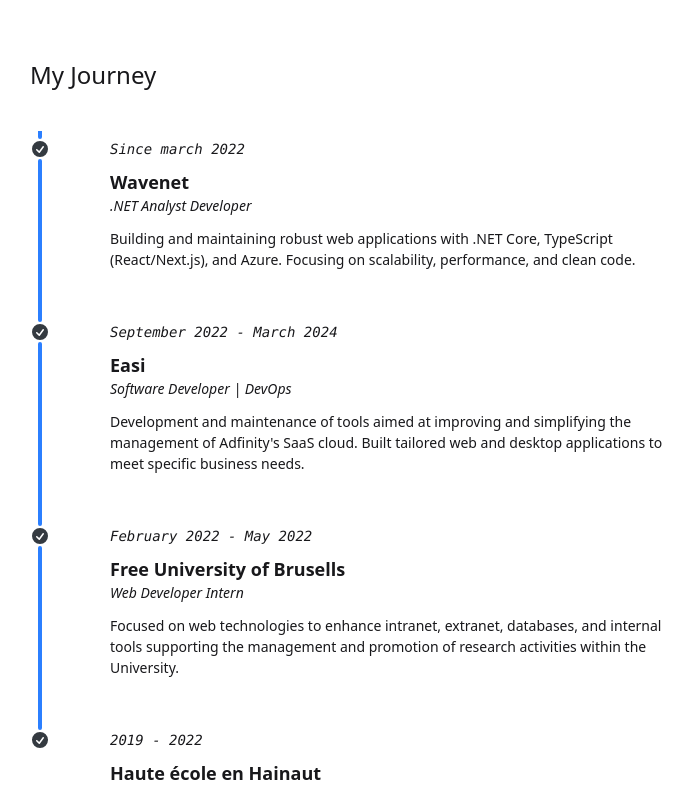
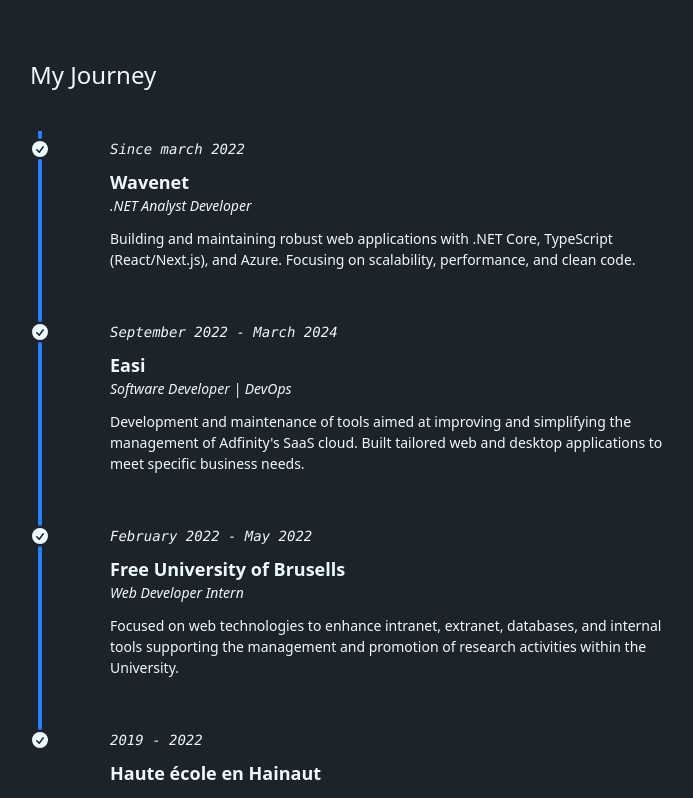
Before and after one commit to h0livier/nuxt-portfolio, a Nuxt app: page / in a window 1280 px wide. Shown: the part 1040-1838 px from the top of the page, without its empty margins (290-983 px from the left). Built offline with nearby package versions, Linux system fonts and the light colour scheme.

Commit message:
reset style to dark

```diff
--- a/assets/app.css
+++ b/assets/app.css
@@ -1,7 +1,7 @@
 @import "tailwindcss";
 
 @plugin "daisyui" {
-    themes: light --default, light --prefersdark;
+    themes: dark --default, dark --prefersdark;
 }
 
 @media print {
--- a/components/timeline.vue
+++ b/components/timeline.vue
@@ -17,7 +17,7 @@
         <li v-for="experience in experiences">
             <hr class="bg-blue-500" />
             <div class="timeline-middle">
-                <svg xmlns="http://www.w3.org/2000/svg" viewBox="0 0 20 20" fill="#343a40" class="h-5 w-5">
+                <svg xmlns="http://www.w3.org/2000/svg" viewBox="0 0 20 20" fill="currentColor" class="h-5 w-5">
                     <path fill-rule="evenodd"
                         d="M10 18a8 8 0 100-16 8 8 0 000 16zm3.857-9.809a.75.75 0 00-1.214-.882l-3.483 4.79-1.88-1.88a.75.75 0 10-1.06 1.061l2.5 2.5a.75.75 0 001.137-.089l4-5.5z"
                         clip-rule="evenodd" />
@@ -40,7 +40,7 @@
         <li v-for="education in educations">
             <hr class="bg-blue-500" />
             <div class="timeline-middle">
-                <svg xmlns="http://www.w3.org/2000/svg" viewBox="0 0 20 20" fill="#343a40" class="h-5 w-5">
+                <svg xmlns="http://www.w3.org/2000/svg" viewBox="0 0 20 20" fill="currentColor" class="h-5 w-5">
                     <path fill-rule="evenodd"
                         d="M10 18a8 8 0 100-16 8 8 0 000 16zm3.857-9.809a.75.75 0 00-1.214-.882l-3.483 4.79-1.88-1.88a.75.75 0 10-1.06 1.061l2.5 2.5a.75.75 0 001.137-.089l4-5.5z"
                         clip-rule="evenodd" />
```
